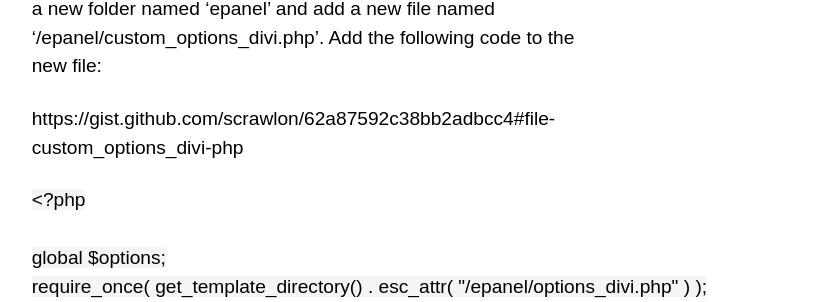
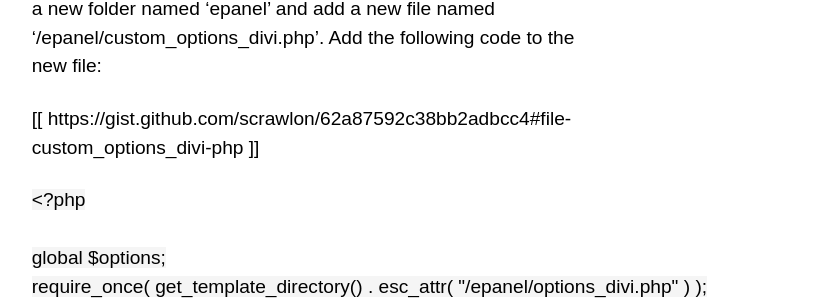
Before and after one commit to scrawlon/scrawlon.github.io, a Jekyll site: the page built from _posts/2015-09-21-add-more-social-media-options-to-wordpress-divi-theme.md, in a window 1280 px wide and 900 px high, scrolled down 1743 px. Shown: the part 152-454 px from the top of the window, without its empty margins (321-1142 px from the left). Built offline with Jekyll 4.4.1, drawn with Linux system fonts in a browser that asks for light colours; Markdown is read by kramdown in place of the engine named in the settings.

```diff
--- a/_posts/2015-09-21-add-more-social-media-options-to-wordpress-divi-theme.md
+++ b/_posts/2015-09-21-add-more-social-media-options-to-wordpress-divi-theme.md
@@ -29,7 +29,7 @@ The first step in extending the Divi social media options, is to find and overri
 
 Our next step, is to create a custom options array and combine it with the original Divi options array. In your child theme folder create a new folder named 'epanel' and add a new file named '/epanel/custom_options_divi.php'. Add the following code to the new file:
 
-https://gist.github.com/scrawlon/62a87592c38bb2adbcc4#file-custom_options_divi-php
+[[ https://gist.github.com/scrawlon/62a87592c38bb2adbcc4#file-custom_options_divi-php ]]
 
     <?php
 
```
